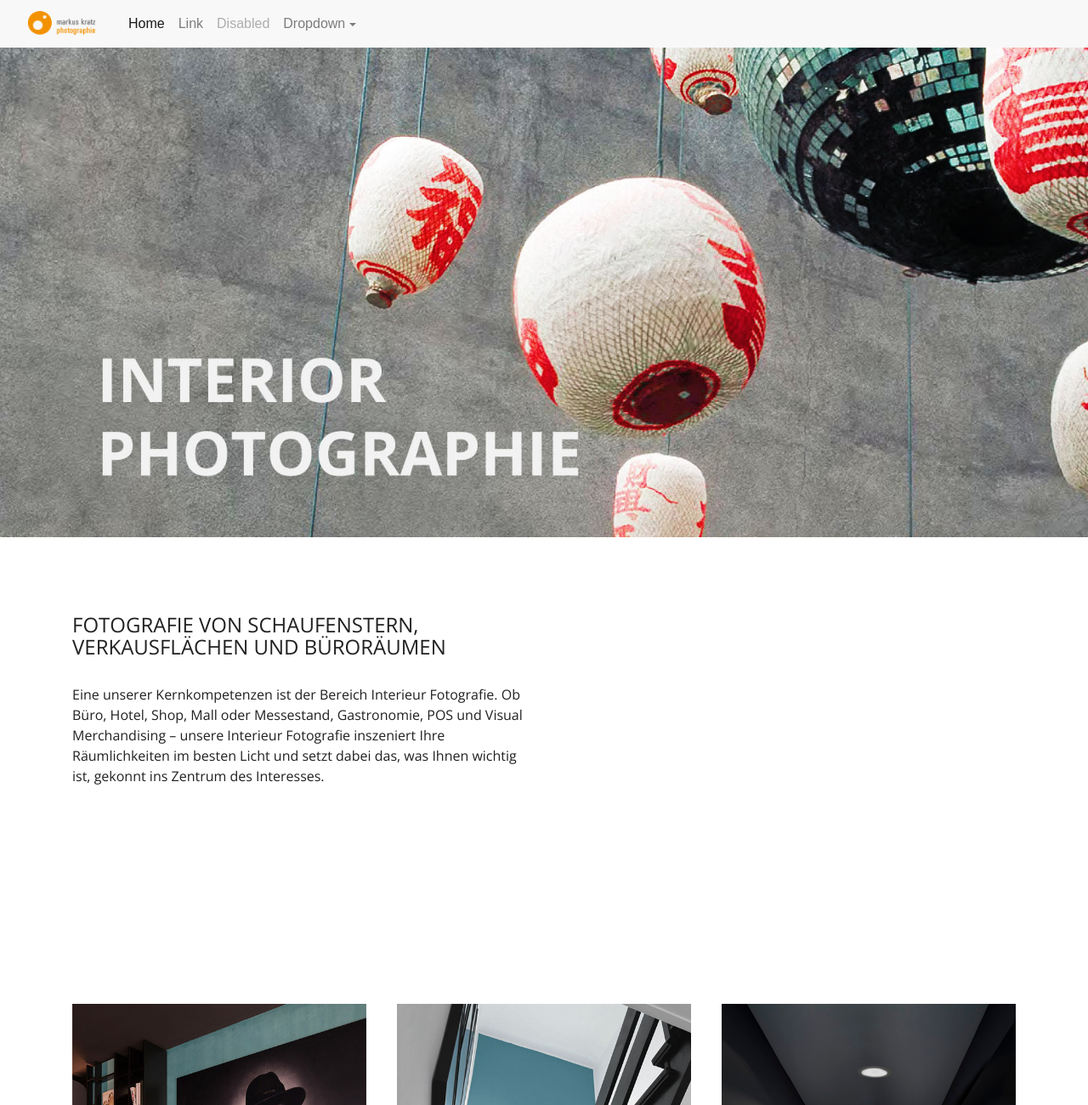
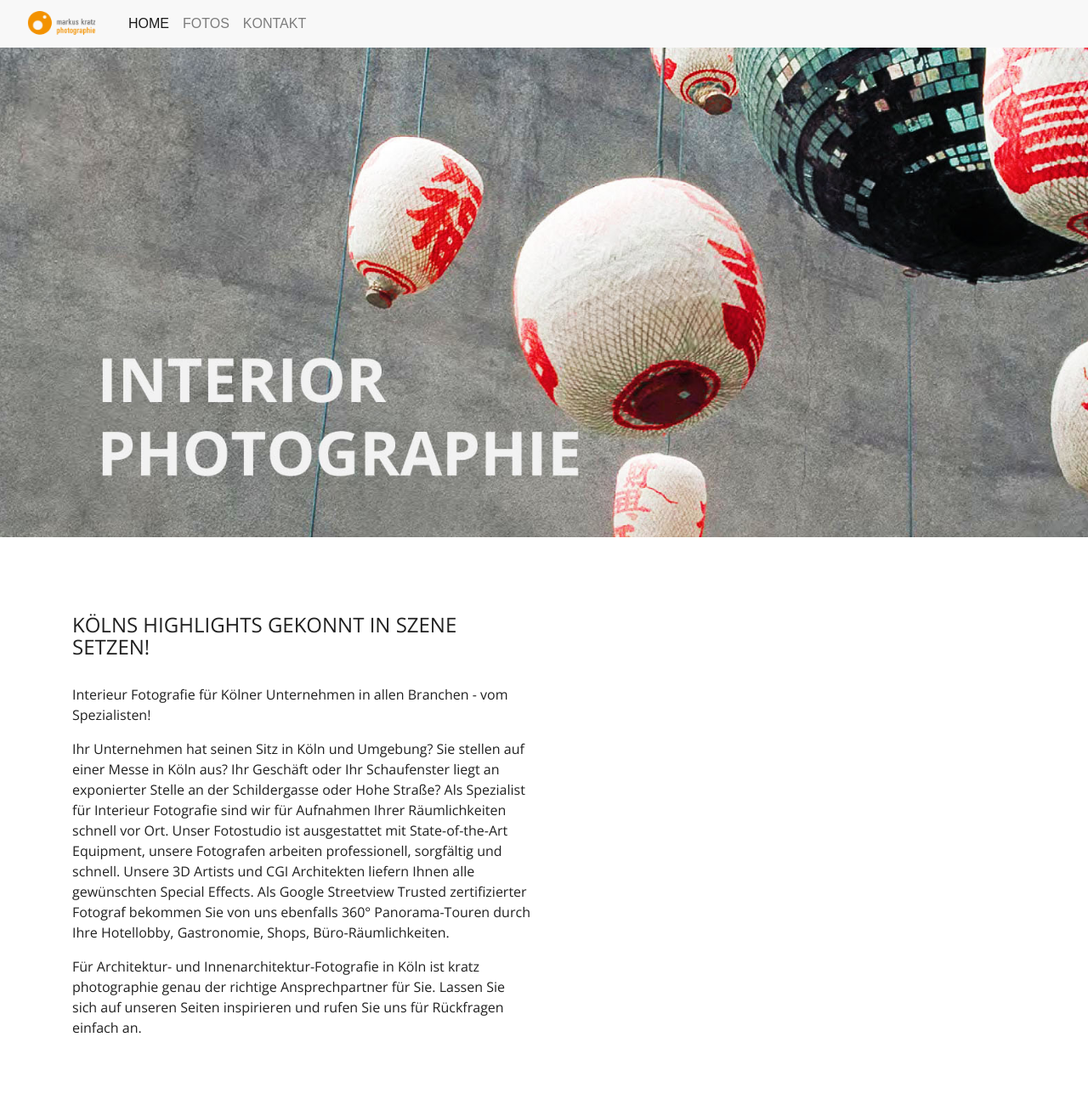
Before and after one commit to kplusgithub/lp-kratz-photography-koeln, a plain HTML site: page index.html in a window 1280 px wide. Shown: the top 1300 px of the page at 85% size. Drawn offline with nearby package versions, Linux system fonts and the light colour scheme; a script that the page names is missing; files whose address does not match are found by name.

Commit message:
3-commit

```diff
--- a/index.html
+++ b/index.html
@@ -82,22 +82,15 @@
       <div class="collapse navbar-collapse" id="navbarsExampleDefault">
         <ul class="navbar-nav mr-auto">
           <li class="nav-item active">
-            <a class="nav-link" href="#">Home <span class="sr-only">(current)</span></a>
+            <a class="nav-link" href="#">HOME <span class="sr-only">(current)</span></a>
           </li>
           <li class="nav-item">
-            <a class="nav-link" href="#">Link</a>
+            <a class="nav-link" href="#container">FOTOS</a>
           </li>
           <li class="nav-item">
-            <a class="nav-link disabled" href="#">Disabled</a>
+            <a class="nav-link" href="#kontakt">KONTAKT</a>
           </li>
-          <li class="nav-item dropdown">
-            <a class="nav-link dropdown-toggle" href="http://example.com" id="dropdown01" data-toggle="dropdown" aria-haspopup="true" aria-expanded="false">Dropdown</a>
-            <div class="dropdown-menu" aria-labelledby="dropdown01">
-              <a class="dropdown-item" href="#">Action</a>
-              <a class="dropdown-item" href="#">Another action</a>
-              <a class="dropdown-item" href="#">Something else here</a>
-            </div>
-          </li>
+
         </ul>
 
       </div>
@@ -118,12 +111,22 @@
 
       <div class="row gap-top-90">
 
-        <div class="col-6"> <h1>FOTOGRAFIE VON SCHAUFENSTERN, VERKAUSFLÄCHEN UND BÜRORÄUMEN</h1>
+        <div class="col-6"> <h1>KÖLNS HIGHLIGHTS GEKONNT IN SZENE SETZEN!</h1>
           <p class="gap-top-30">
-            Eine unserer Kernkompetenzen ist der Bereich Interieur Fotografie. Ob Büro, Hotel, Shop, Mall oder
-            Messestand, Gastronomie, POS und Visual Merchandising – unsere Interieur Fotografie inszeniert Ihre
-            Räumlichkeiten im besten Licht und setzt dabei das, was Ihnen wichtig ist, gekonnt ins Zentrum des
-            Interesses.
+            Interieur Fotografie für Kölner Unternehmen in allen Branchen - vom Spezialisten!</p>
+          <p>
+            Ihr Unternehmen hat seinen Sitz in Köln und Umgebung? Sie stellen auf einer Messe in Köln aus? Ihr Geschäft
+            oder Ihr Schaufenster liegt an exponierter Stelle an der Schildergasse oder Hohe Straße? Als Spezialist für
+            Interieur Fotografie sind wir für Aufnahmen Ihrer Räumlichkeiten schnell vor Ort. Unser Fotostudio ist
+            ausgestattet mit State-of-the-Art Equipment, unsere Fotografen arbeiten professionell, sorgfältig und
+            schnell. Unsere 3D Artists und CGI Architekten liefern Ihnen alle gewünschten Special Effects. Als Google
+            Streetview Trusted zertifizierter Fotograf bekommen Sie von uns ebenfalls 360° Panorama-Touren durch Ihre
+            Hotellobby, Gastronomie, Shops, Büro-Räumlichkeiten.</p>
+
+          <p>
+            Für Architektur- und Innenarchitektur-Fotografie in Köln ist kratz photographie genau der richtige
+            Ansprechpartner für Sie. Lassen Sie sich auf unseren Seiten inspirieren und rufen Sie uns für Rückfragen
+            einfach an.
           </p>
         </div>
 
@@ -309,7 +312,7 @@
 
 
 
- <div class="gap-top-120" style="height: 200px;background-color:#212121">
+ <div class="gap-top-120" style="height: 200px;background-color:#212121" id="kontakt">
 
    <div class="container">
 
@@ -339,7 +342,7 @@
          <div class="gap-top-60"></div>
          <a href=" https://www.pinterest.de/kpluskonzept/">  <img src="assets/img/icons/pinterest.svg" width="60px"></a>
 
-
+         https://www.instagram.com/kratzphotographie/?hl=de
 
        </div>
 
```
